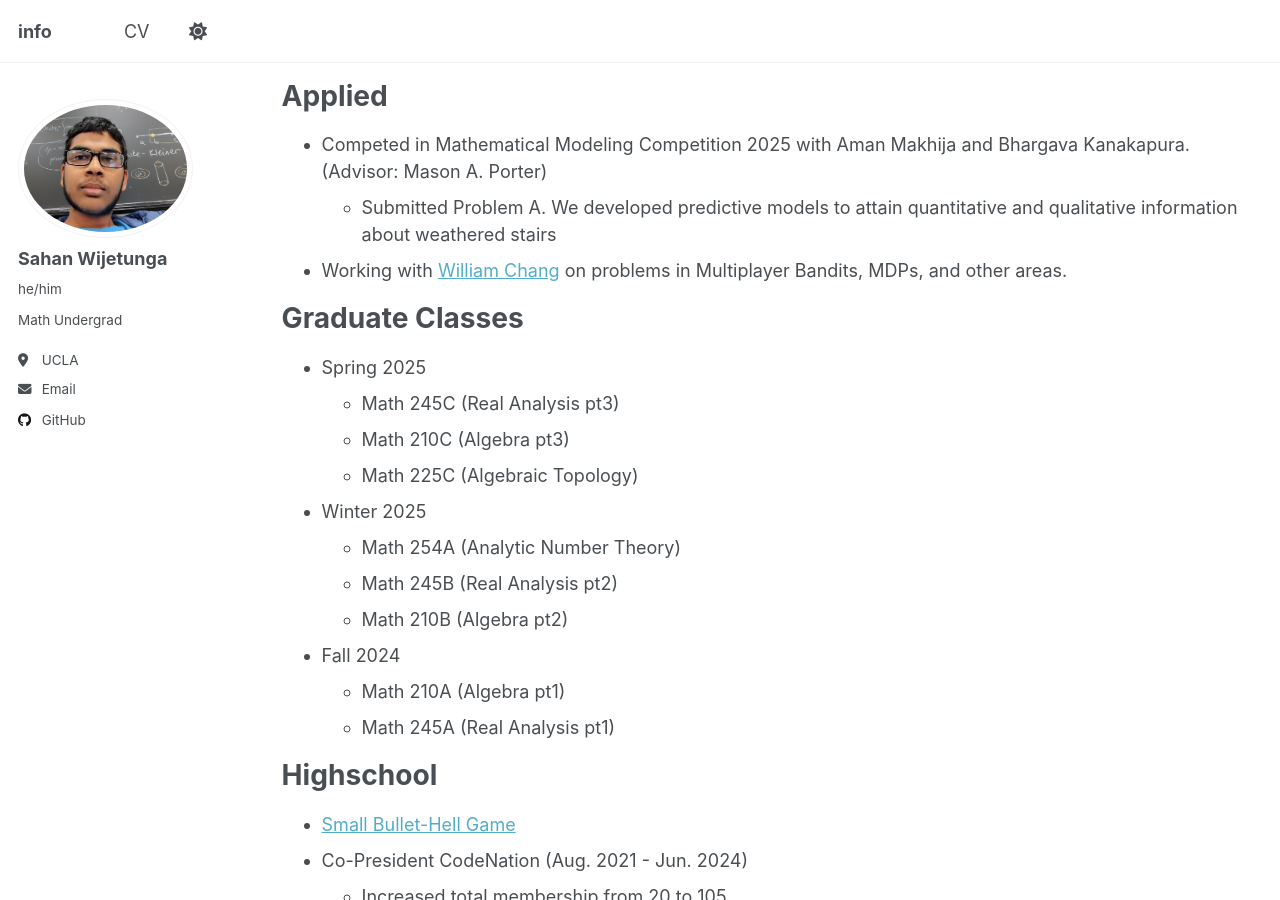
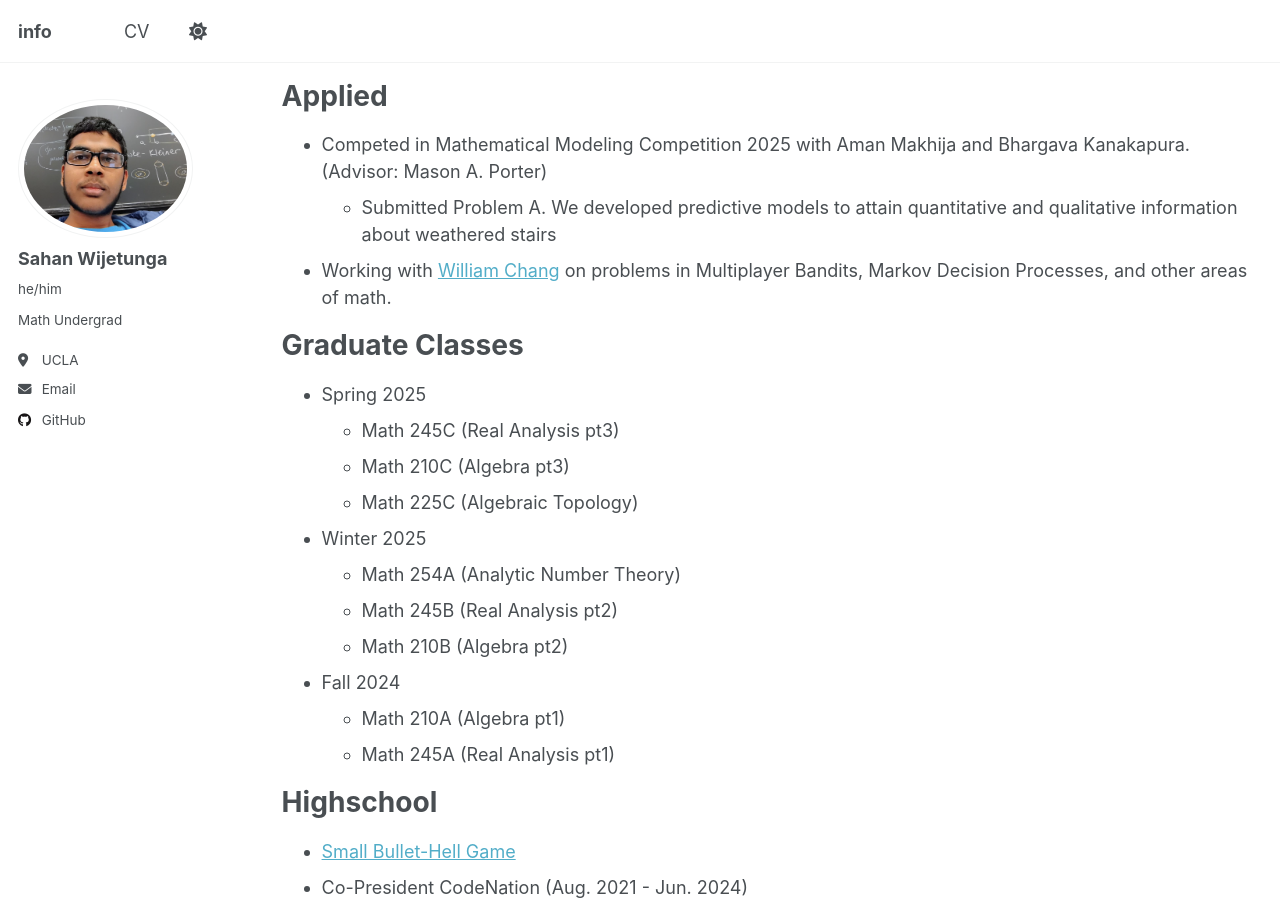
Before and after one commit to sahanwijetunga/sahanwijetunga.github.io, a Jekyll site: the page built from _pages/cv.md, in a window 1280 px wide and 900 px high, scrolled down 514 px. Built offline with Jekyll 4.4.1, drawn with Linux system fonts in a browser that asks for light colours.

Commit message:
Update cv.md

```diff
--- a/_pages/cv.md
+++ b/_pages/cv.md
@@ -28,7 +28,7 @@ Applied
 ======
 * Competed in Mathematical Modeling Competition 2025 with Aman Makhija and Bhargava Kanakapura. (Advisor: Mason A. Porter)
   * Submitted Problem A. We developed predictive models to attain quantitative and qualitative information about weathered stairs
-* Working with [William Chang](https://williamc.me/1969/12/31/mentorship/) on problems in Multiplayer Bandits, MDPs, and other areas.
+* Working with [William Chang](https://williamc.me/1969/12/31/mentorship/) on problems in Multiplayer Bandits, Markov Decision Processes, and other areas of math.
 
 Graduate Classes
 ======
```
